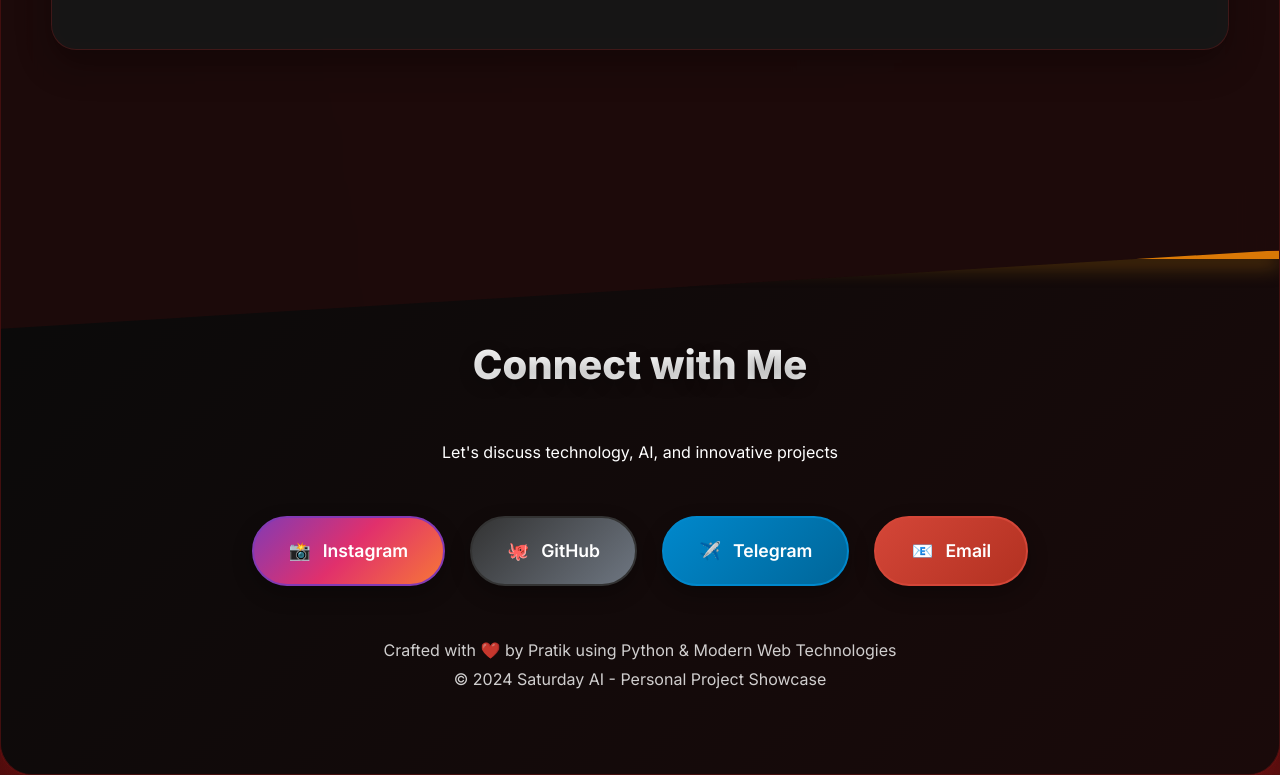
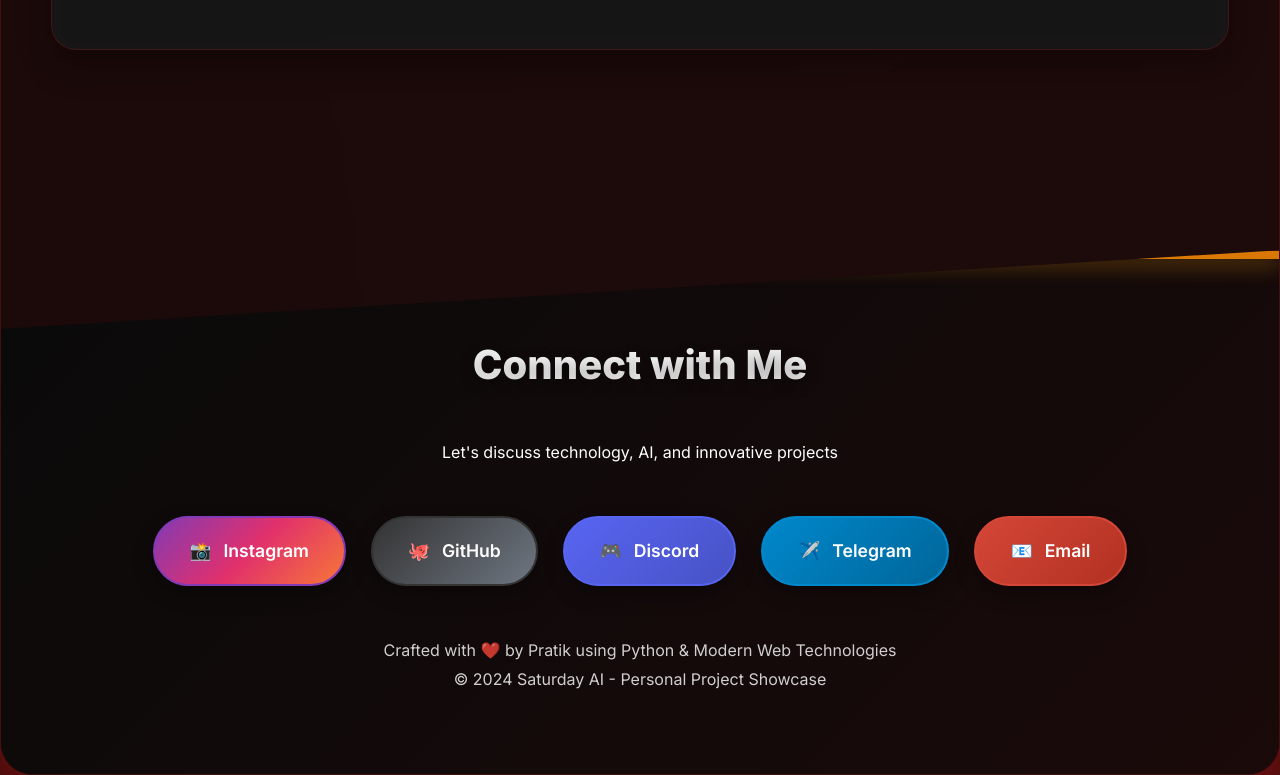
Before and after one commit to redhacker1846/sat, a plain HTML site: page index.html in a window 1280 px wide. Shown: the part 5906-6681 px from the top of the page. Drawn offline with Linux system fonts and the light colour scheme.

Commit message:
Add files via upload

```diff
--- a/index.html
+++ b/index.html
@@ -857,6 +857,20 @@
         .github-link:hover {
             background: transparent;
             box-shadow: 0 15px 30px rgba(51, 51, 51, 0.5);
+        }
+
+        .discord-link {
+            background: linear-gradient(135deg, #5865F2, #4752C4);
+            border-color: #5865F2;
+        }
+
+        .discord-link::before {
+            background: linear-gradient(135deg, #5865F2, #4752C4);
+        }
+
+        .discord-link:hover {
+            background: transparent;
+            box-shadow: 0 15px 30px rgba(88, 101, 242, 0.5);
         }
 
         .telegram-link {
@@ -1258,8 +1272,11 @@
                 <a href="https://www.instagram.com/pratik_pt1908?igsh=MTE3cXg1NHU1OXZyMA==" class="social-link instagram-link" target="_blank">
                     <span>📸</span> Instagram
                 </a>
-                <a href="https://github.com/redhacker1846" class="social-link github-link" target="_blank">
+                <a href="https://github.com/coderpratik1908" class="social-link github-link" target="_blank">
                     <span>🐙</span> GitHub
+                </a>
+                <a href="https://discord.com/users/pratik_pt1908" class="social-link discord-link" target="_blank">
+                    <span>🎮</span> Discord
                 </a>
                 <a href="https://t.me/pratik_pt1908" class="social-link telegram-link" target="_blank">
                     <span>✈️</span> Telegram
```
